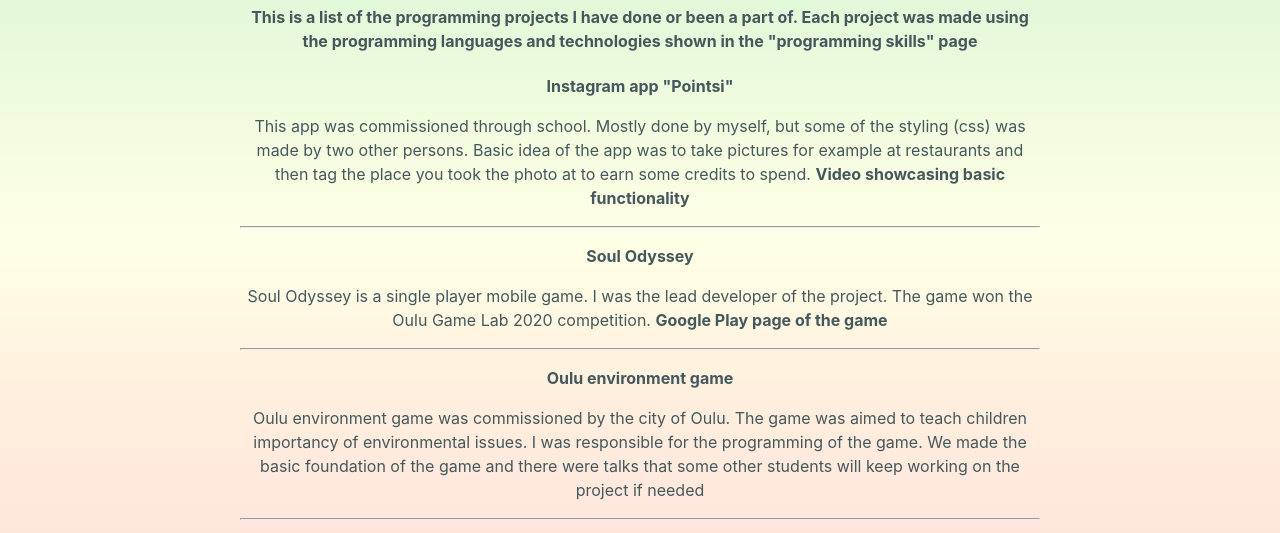
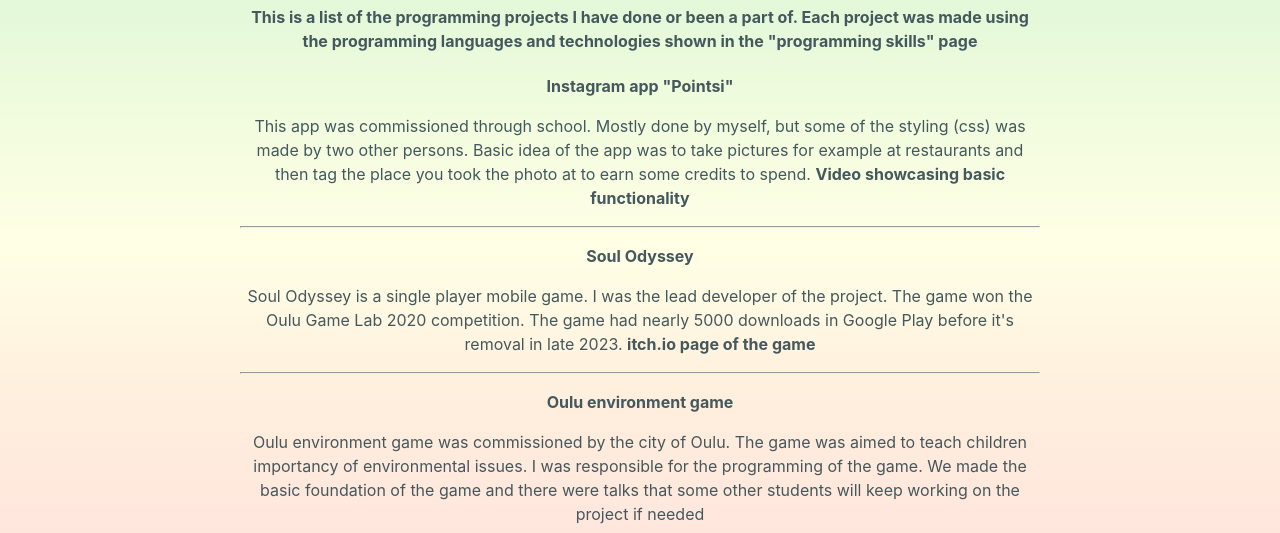
Before and after one commit to Lagical/portfolio, a website: page public/projects.html in a window 1280 px wide. Shown: the part 234-767 px from the top of the page. Drawn offline with Linux system fonts and the light colour scheme.

Commit message:
Update projects.html

```diff
--- a/public/projects.html
+++ b/public/projects.html
@@ -29,7 +29,8 @@
         <hr>
         <p><b>Soul Odyssey</b></p>
     <p>Soul Odyssey is a single player mobile game. I was the lead developer of the project. The game won the Oulu Game Lab 2020 competition.
-        <a href="https://play.google.com/store/apps/details?id=com.uneton.soulodyssey" class="thesis" target="_blank"><b>Google Play page of the game</b></a></p>
+        The game had nearly 5000 downloads in Google Play before it's removal in late 2023.
+        <a href="https://kenoshiro.itch.io/soul-odyssey" class="thesis" target="_blank"><b>itch.io page of the game</b></a></p>
         <hr>
         <p><b>Oulu environment game</b></p>
     <p>Oulu environment game was commissioned by the city of Oulu. The game was aimed to teach children importancy of environmental issues.
```
